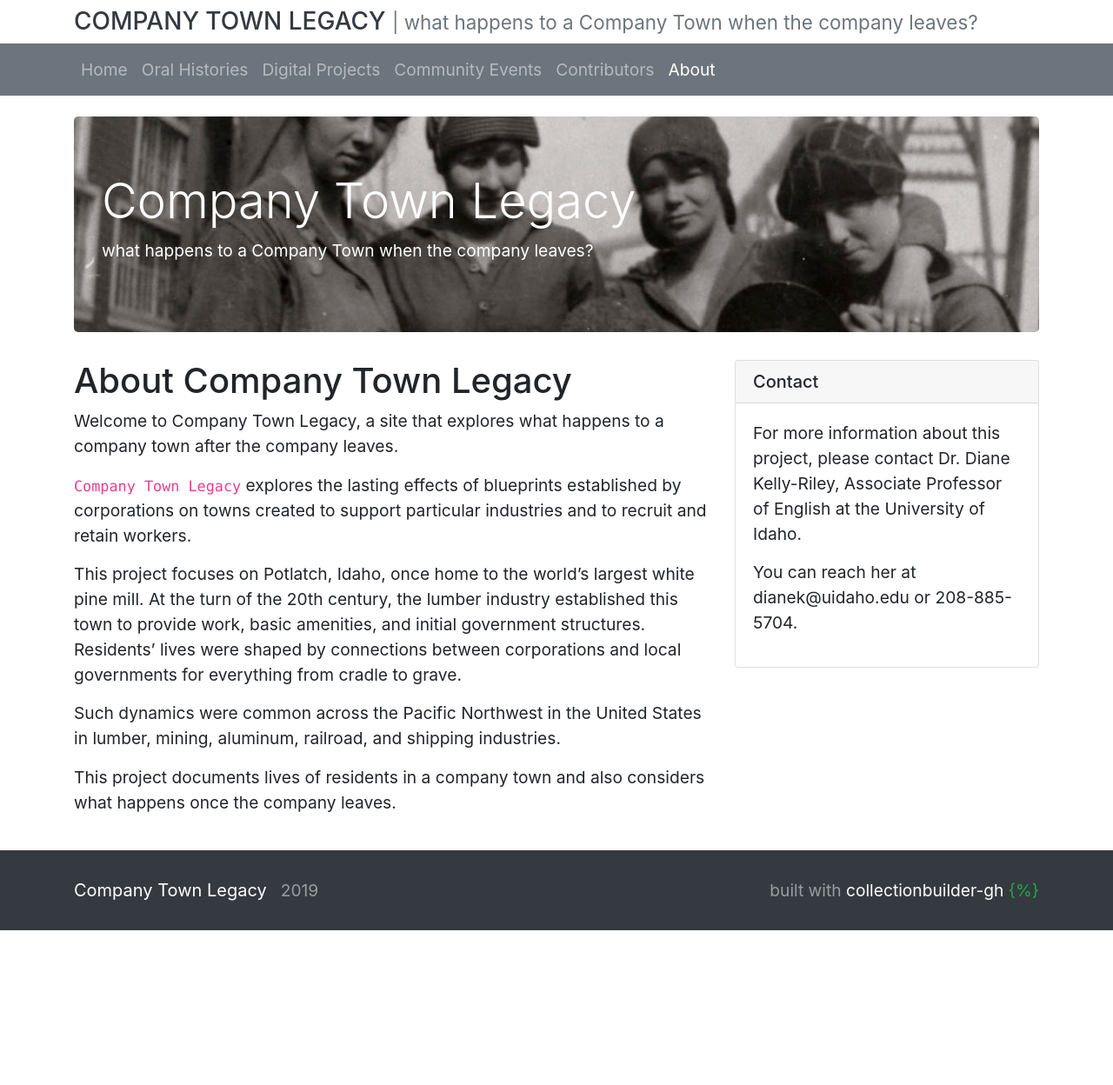
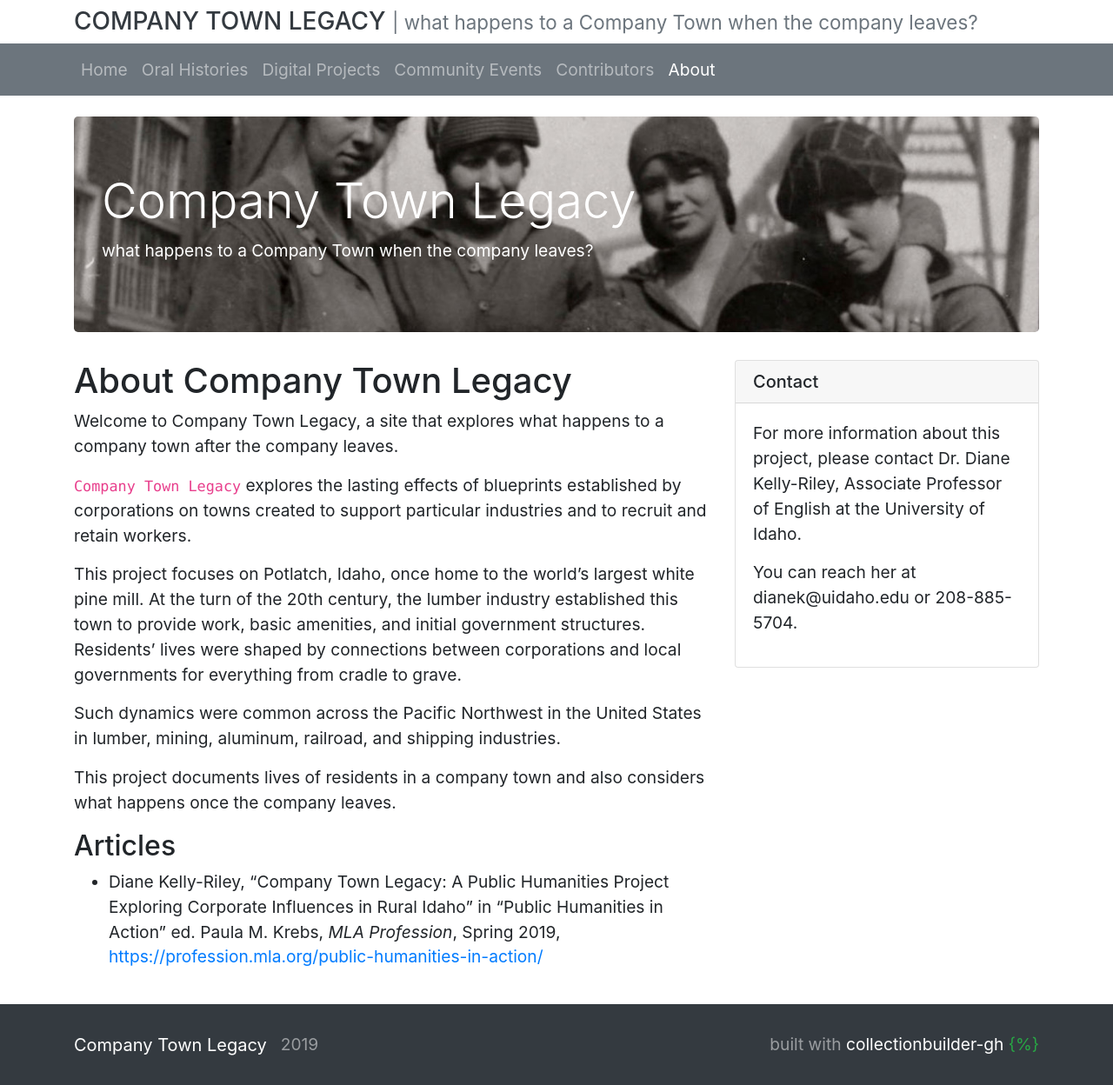
Before and after one commit to CompanyTownLegacy/CompanyTownLegacy.github.io, a Jekyll site: the page built from pages/about.md, in a window 1280 px wide. Shown: the whole page at 87% size. Built offline with Jekyll 4.4.1, drawn with Linux system fonts in a browser that asks for light colours; nearby versions of some CDN libraries; before the commit the page ends 1070 px from its top, so only the background shows below that.

Commit message:
add article

```diff
--- a/pages/about.md
+++ b/pages/about.md
@@ -23,6 +23,10 @@ Such dynamics were common across the Pacific Northwest in the United States in l
 
 This project documents lives of residents in a company town and also considers what happens once the company leaves.
 
+## Articles
+
+- Diane Kelly-Riley, "Company Town Legacy: A Public Humanities Project Exploring Corporate Influences in Rural Idaho" in "Public Humanities in Action" ed. Paula M. Krebs, *MLA Profession*, Spring 2019, <https://profession.mla.org/public-humanities-in-action/>
+
 </div>
 <div class="col-md-4">
 <div class="card">
```
